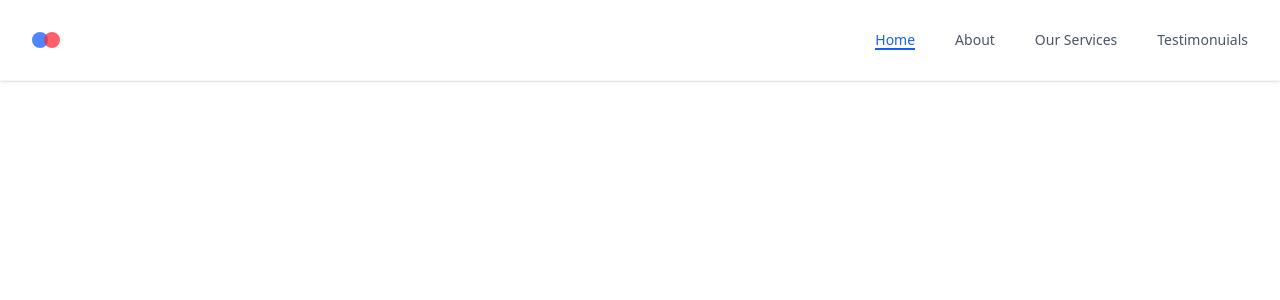
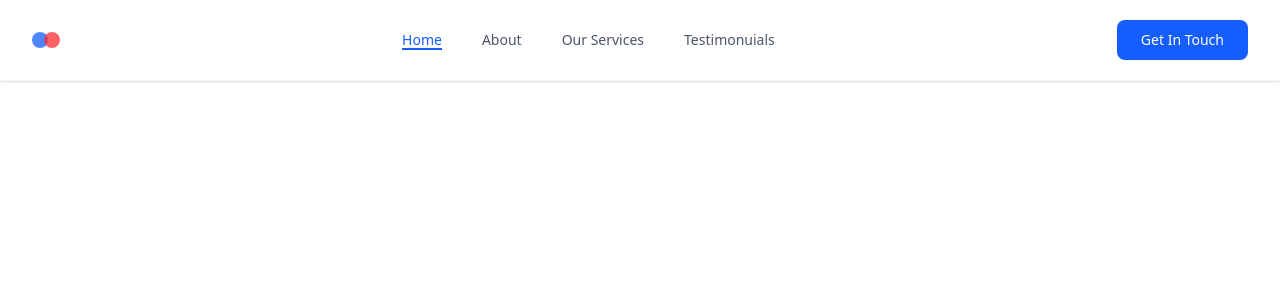
Before and after one commit to samirzjadhav/react-landing-page, a React (Vite) app: page / in a window 1280 px wide. Shown: the top 300 px of the page. Built offline with nearby package versions, Linux system fonts and the light colour scheme.

Commit message:
feat: added navbar button and complete a navbar

```diff
--- a/src/components/Navbar.jsx
+++ b/src/components/Navbar.jsx
@@ -38,6 +38,7 @@
           {navLinks.map((link, index) => (
             <a
               key={index}
+              onClick={() => setActiveLink(link.href)}
               className={`text-sm font-medium relative after:absolute after:bottom-0 after:left-0 after:h-0.5 after:w-0 hover:after:w-full after:bg-blue-600 after:transition-all ${
                 activeLink === link.href
                   ? "text-blue-600 after:w-full"
@@ -50,6 +51,9 @@
           ))}
         </div>
         {/* get in touch btn */}
+        <button className="hidden md:block bg-blue-600 text-white px-6 py-2.5 rounded-lg hover:bg-blue-700 text-sm font-medium hover:shadow-lg hover:shadow-blue-100">
+          <a href="#newsletter">Get In Touch</a>
+        </button>
 
         {/* mobile menu */}
       </div>
```
